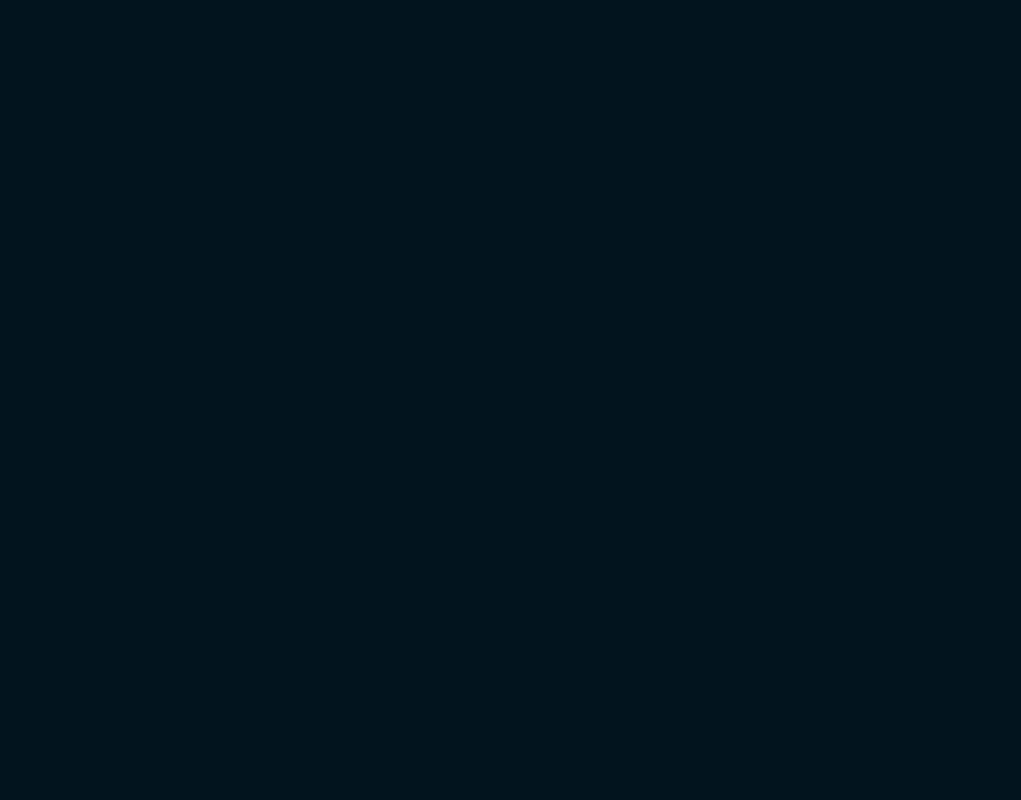
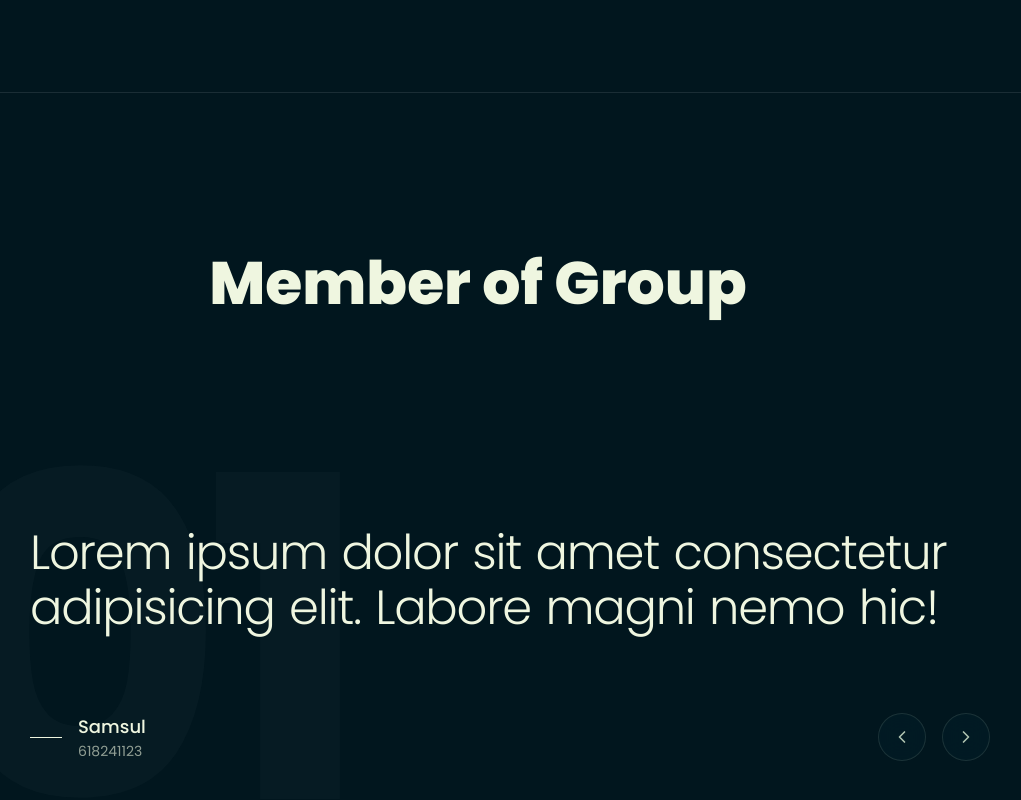
Before and after one commit to Fwrrell/orbit-app, a React (Vite) app: page / in a window 1280 px wide. Shown: the part 1200-2000 px from the top of the page, without its empty margins (162-1183 px from the left). Before the commit the page ends 800 px from the top, so only its background shows below. Built offline with nearby package versions, Linux system fonts and the light colour scheme.

Commit message:
feat: enhance LandingPage with navigation and add MemberList component for group members

```diff
--- /dev/null
+++ b/src/components/design-member.jsx
@@ -0,0 +1,167 @@
+import { useState, useEffect } from "react";
+import { motion, AnimatePresence } from "framer-motion";
+import { ChevronLeft, ChevronRight } from "lucide-react";
+
+const members = [
+  {
+    jobdesk:
+      "Lorem ipsum dolor sit amet consectetur adipisicing elit. Labore magni nemo hic!",
+    name: "Samsul",
+    npm: "618241123",
+  },
+  {
+    jobdesk:
+      "Lorem ipsum dolor sit amet consectetur adipisicing elit. Labore magni nemo hic!",
+    name: "Udin",
+    npm: "618241123",
+  },
+  {
+    jobdesk:
+      "Lorem ipsum dolor sit amet consectetur adipisicing elit. Labore magni nemo hic!",
+    name: "Anis",
+    npm: "618241123",
+  },
+];
+
+export function MemberList() {
+  const [activeIndex, setActiveIndex] = useState(0);
+
+  const goNext = () => setActiveIndex((prev) => (prev + 1) % members.length);
+  const goPrev = () =>
+    setActiveIndex((prev) => (prev - 1 + members.length) % members.length);
+
+  useEffect(() => {
+    const timer = setInterval(goNext, 6000);
+    return () => clearInterval(timer);
+  }, []);
+
+  const current = members[activeIndex];
+
+  return (
+    <div className="relative w-full max-w-6xl mx-auto min-h-[500px] flex items-center justify-center">
+      <div className="relative w-full max-w-5xl">
+        {/* Oversized index number - positioned to bleed off left edge */}
+        <motion.div className="absolute -left-8 top-1/2 -translate-y-1/2 text-[28rem] font-bold text-[var(--highlight)]/[0.03] select-none pointer-events-none leading-none tracking-tighter">
+          <AnimatePresence mode="wait">
+            <motion.span
+              key={activeIndex}
+              initial={{ opacity: 0, scale: 0.8, filter: "blur(10px)" }}
+              animate={{ opacity: 1, scale: 1, filter: "blur(0px)" }}
+              exit={{ opacity: 0, scale: 1.1, filter: "blur(10px)" }}
+              transition={{ duration: 0.6, ease: [0.22, 1, 0.36, 1] }}
+              className="block"
+            >
+              {String(activeIndex + 1).padStart(2, "0")}
+            </motion.span>
+          </AnimatePresence>
+        </motion.div>
+
+        {/* Main content - asymmetric layout */}
+        <div className="relative flex">
+          {/* Center - main content */}
+          <div className="flex-1 pl-16 py-12">
+            {/* jobdesk with character reveal */}
+            <div className="relative mb-12 min-h-[140px]">
+              <AnimatePresence mode="wait">
+                <motion.blockjobdesk
+                  key={activeIndex}
+                  className="text-4xl md:text-5xl font-light text-[var(--text-light)] leading-[1.15] tracking-tight"
+                  initial="hidden"
+                  animate="visible"
+                  exit="exit"
+                >
+                  {current.jobdesk.split(" ").map((word, i) => (
+                    <motion.span
+                      key={i}
+                      className="inline-block mr-[0.3em]"
+                      variants={{
+                        hidden: { opacity: 0, y: 20, rotateX: 90 },
+                        visible: {
+                          opacity: 1,
+                          y: 0,
+                          rotateX: 0,
+                          transition: {
+                            duration: 0.5,
+                            delay: i * 0.05,
+                            ease: [0.22, 1, 0.36, 1],
+                          },
+                        },
+                        exit: {
+                          opacity: 0,
+                          y: -10,
+                          transition: { duration: 0.2, delay: i * 0.02 },
+                        },
+                      }}
+                    >
+                      {word}
+                    </motion.span>
+                  ))}
+                </motion.blockjobdesk>
+              </AnimatePresence>
+            </div>
+
+            {/* name row */}
+            <div className="flex items-end justify-between">
+              <AnimatePresence mode="wait">
+                <motion.div
+                  key={activeIndex}
+                  initial={{ opacity: 0, y: 20 }}
+                  animate={{ opacity: 1, y: 0 }}
+                  exit={{ opacity: 0, y: -20 }}
+                  transition={{ duration: 0.4, delay: 0.2 }}
+                  className="flex items-center gap-4"
+                >
+                  {/* Animated line before name */}
+                  <motion.div
+                    className="w-8 h-px bg-[var(--text-light)]"
+                    initial={{ scaleX: 0 }}
+                    animate={{ scaleX: 1 }}
+                    transition={{ duration: 0.6, delay: 0.3 }}
+                    style={{ originX: 0 }}
+                  />
+                  <div>
+                    <p className="text-lg font-medium text-[var(--text-light)]">
+                      {current.name}
+                    </p>
+                    <p className="text-sm text-[var(--text-light)]/60">
+                      {current.npm}
+                    </p>
+                  </div>
+                </motion.div>
+              </AnimatePresence>
+
+              {/* Navigation */}
+              <div className="flex items-center gap-4">
+                <motion.button
+                  onClick={goPrev}
+                  className="w-12 h-12 rounded-full glass-card flex items-center justify-center text-[var(--highlight)] hover:bg-[var(--highlight)] hover:text-[var(--accent-deep)] transition-all duration-300"
+                  whileTap={{ scale: 0.95 }}
+                >
+                  <motion.div
+                    className="absolute inset-0"
+                    initial={{ x: "-100%" }}
+                    transition={{ duration: 0.3, ease: [0.22, 1, 0.36, 1] }}
+                  />
+                  <ChevronLeft size={20} />
+                </motion.button>
+
+                <motion.button
+                  onClick={goNext}
+                  className="w-12 h-12 rounded-full glass-card flex items-center justify-center text-[var(--highlight)] hover:bg-[var(--highlight)] hover:text-[var(--accent-deep)] transition-all duration-300"
+                  whileTap={{ scale: 0.95 }}
+                >
+                  <motion.div
+                    className="absolute inset-0"
+                    initial={{ x: "100%" }}
+                    transition={{ duration: 0.3, ease: [0.22, 1, 0.36, 1] }}
+                  />
+                  <ChevronRight size={20} />
+                </motion.button>
+              </div>
+            </div>
+          </div>
+        </div>
+      </div>
+    </div>
+  );
+}
--- a/src/pages/LandingPage.jsx
+++ b/src/pages/LandingPage.jsx
@@ -5,6 +5,7 @@
 
 import { Button } from "../components/ui/button";
 import GraphPreview from "../components/GraphPreview";
+import { MemberList } from "@/components/design-member";
 
 // dummy data maker
 const generateRandomData = () => {
@@ -51,13 +52,25 @@
   const [graphData, setGraphData] = useState(generateRandomData());
   const navigate = useNavigate();
 
+  const [navItem, setNavItem] = useState([
+    { name: "Theory", directId: "theory-section" },
+    { name: "Member of Group", directId: "member-section" },
+  ]);
+
+  const scrollToSection = (id) => {
+    const section = document.getElementById(id);
+    if (section) {
+      section.scrollIntoView({ behavior: "smooth" });
+    }
+  };
+
   return (
     <div className="relative min-h-screen selection:bg-[var(--accent-mid)] selection:text-white">
       {/* Background */}
-      <div className="mesh-gradient fixed inset-0 -z-10 pointer-events-none" />
+      <div className="mesh-gradient absolute top-0 left-0 w-full h-[80vh] -z-10 pointer-events-none" />
 
       {/* Navigation */}
-      <nav className="fixed top-0 w-full z-50 px-8 py-6 lg:px-20 flex justify-between items-center backdrop-blur-md pointer-events-auto">
+      <nav className="fixed top-0 w-full z-50 px-8 py-6 lg:px-20 flex justify-between items-center backdrop-blur-md pointer-events-auto border-b border-white/10">
         <div className="flex items-center gap-3">
           <div className="w-10 h-10 bg-linear-to-br from-[var(--accent-deep)] to-[var(--accent-mid)] rounded-xl flex items-center justify-center">
             <Network className="text-[--text-light] w-6 h-6" />
@@ -66,21 +79,25 @@
             ORBIT
           </span>
         </div>
-        <div className="hidden md:flex gap-10 items-center">
-          {["About", "Member of Group"].map((item) => (
+        <div className="hidden md:flex gap-10 items-center uppercase tracking-wider">
+          {navItem.map((item) => (
             <a
-              key={item}
+              key={item.directId}
               href="#"
               className="text-sm font-medium text-[var(--highlight)] hover:text-[var(--text-light)] transition-colors"
+              onClick={(e) => {
+                e.preventDefault();
+                scrollToSection(item.directId);
+              }}
             >
-              {item}
+              {item.name}
             </a>
           ))}
           <Button variant="glass">Rate Experience!</Button>
         </div>
       </nav>
 
-      <main className="pt-24 px-8 lg:px-20 max-w-7xl mx-auto">
+      <main className="pt-32 px-8 lg:px-20 max-w-7xl mx-auto">
         {/* Hero Section */}
         <section className="grid lg:grid-cols-2 gap-16 items-center min-h-[80vh] mb-32">
           {/* TODO: animate fade-in then slide in from left */}
@@ -135,6 +152,25 @@
             </div>
           </div>
         </section>
+
+        {/* Theory Section */}
+        <section id="theory-section" className="py-32">
+          <div className="text-center mb-20">
+            <h2 className="text-4xl lg:text-6xl font-extrabold text-[var(--text-light)] mb-4">
+              Theory
+            </h2>
+          </div>
+        </section>
+
+        {/* Member Section */}
+        <section id="member-section" className="py-40 border-t border-white/10">
+          <div className="text-center mb-20">
+            <h2 className="text-4xl lg:text-6xl font-extrabold text-[var(--text-light)] mb-4">
+              Member of Group
+            </h2>
+          </div>
+          <MemberList />
+        </section>
       </main>
     </div>
   );
```
